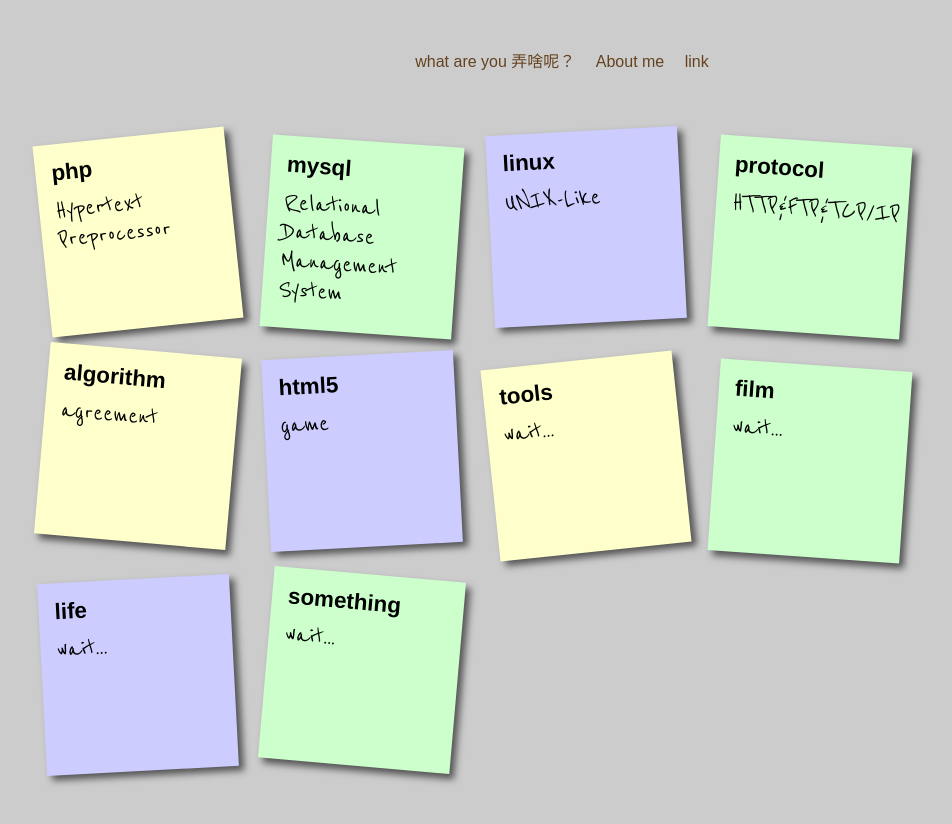
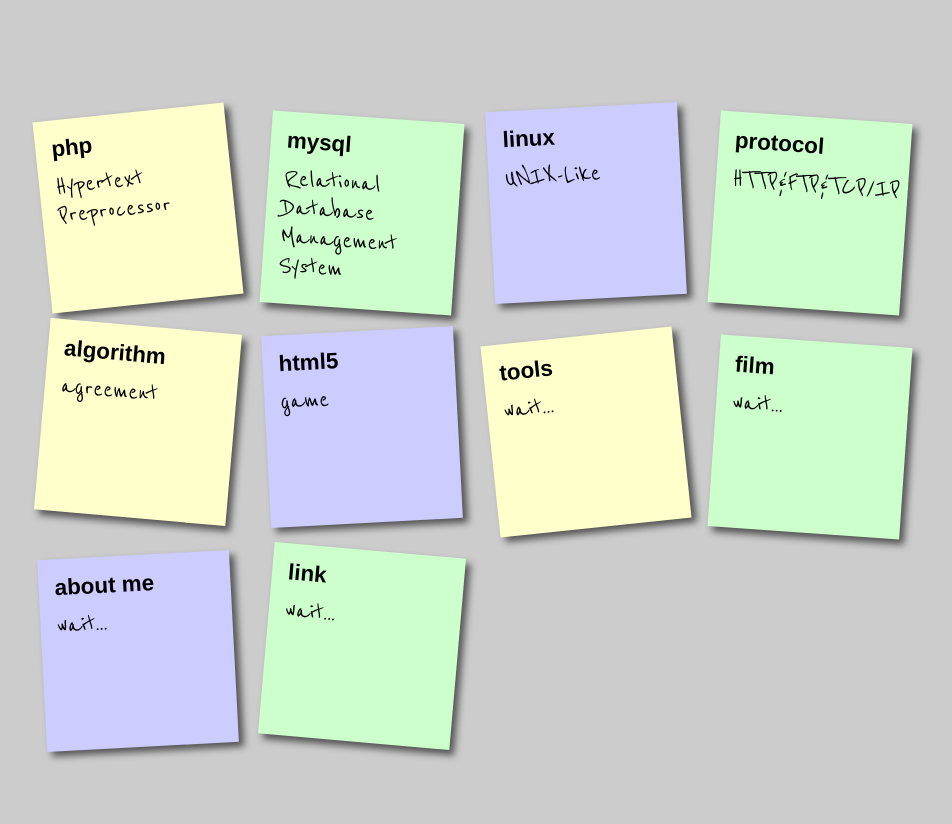
Before and after one commit to lemons99/100yearegg, a plain HTML site: page index.html in a window 1280 px wide. Shown: the whole page, without its empty margins (70-1022 px from the left). Drawn offline with Linux system fonts and the light colour scheme.

Commit message:
Update index.html

```diff
--- a/index.html
+++ b/index.html
@@ -7,11 +7,6 @@
 <link rel="stylesheet" href="stylesheets/index.css">
 </head>
 <body>
-  <ol>
-    <li><a href="aboutme.html">what are you 弄啥呢？</a></li>
-    <li><a href="step4.html">About me</a></li>
-    <li><a href="http://wuyu.name">link</a></li>
-  </ol>
   <ul>
     <li>
       <a href="#">
@@ -63,13 +58,13 @@
     </li>
     <li>
       <a href="#">
-        <h2>life</h2>
+        <h2>about me</h2>
         <p>wait...</p>
       </a>
     </li>
     <li>
       <a href="#">
-        <h2>something</h2>
+        <h2>link</h2>
         <p>wait...</p>
       </a>
     </li>
```
